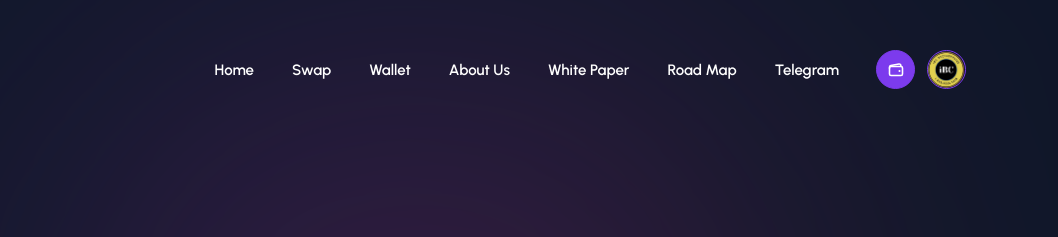
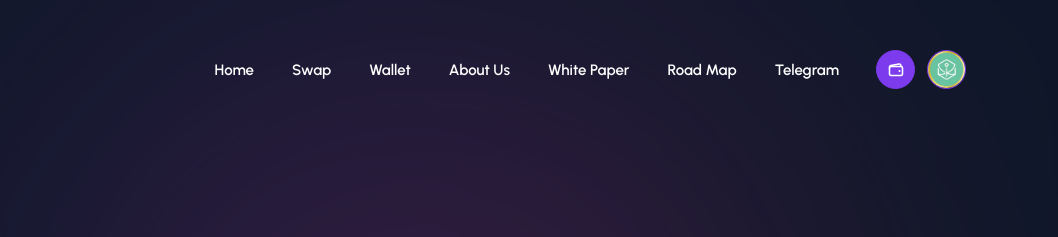
Before and after one commit to ibctoken/ibctoken.github.io, a plain HTML site: page index.html in a window 1280 px wide. Shown: the top 237 px of the page, 222-1280 px from the left. Drawn offline with nearby package versions, Linux system fonts and the light colour scheme; files whose address does not match are found by name.

Commit message:
Update index.html

```diff
--- a/index.html
+++ b/index.html
@@ -86,7 +86,7 @@
         </button>
 
         <button class="btn-icon profil-btn" aria-label="Metalink account: Fiona doe">
-          <img src="[removal.ai]_6e1ed08f-8ddf-42b7-89fc-753b87fb5cc3-photo_2024-03-05_09-07-37-2.png" width="50" height="50" alt="Fiona doe" class="img-cover">
+          <img src="IMG_20240317_174757_862.jpg" width="50" height="50" alt="Fiona doe" class="img-cover">
         </button>
 
         <button class="nav-toggle-btn" aria-label="menu toggle" data-nav-toggler>
```
